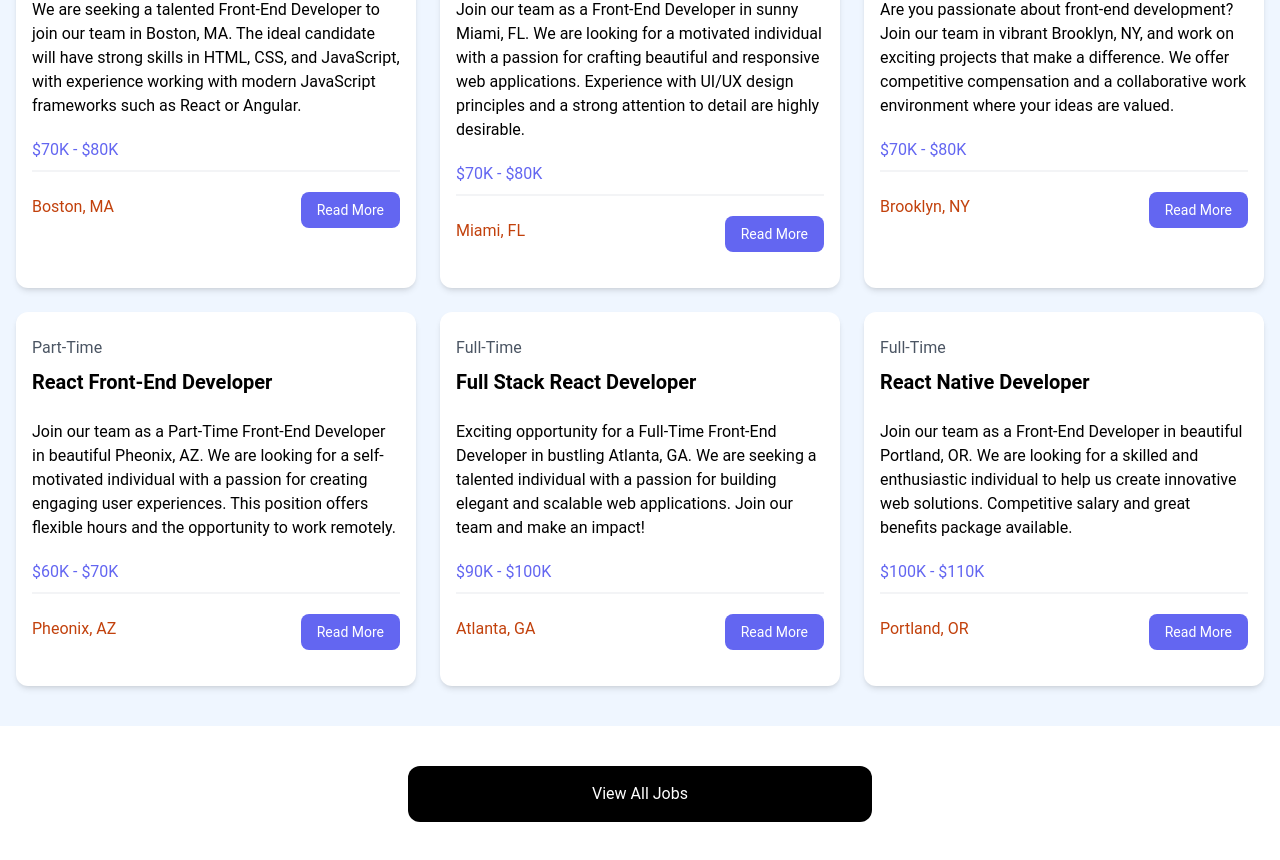
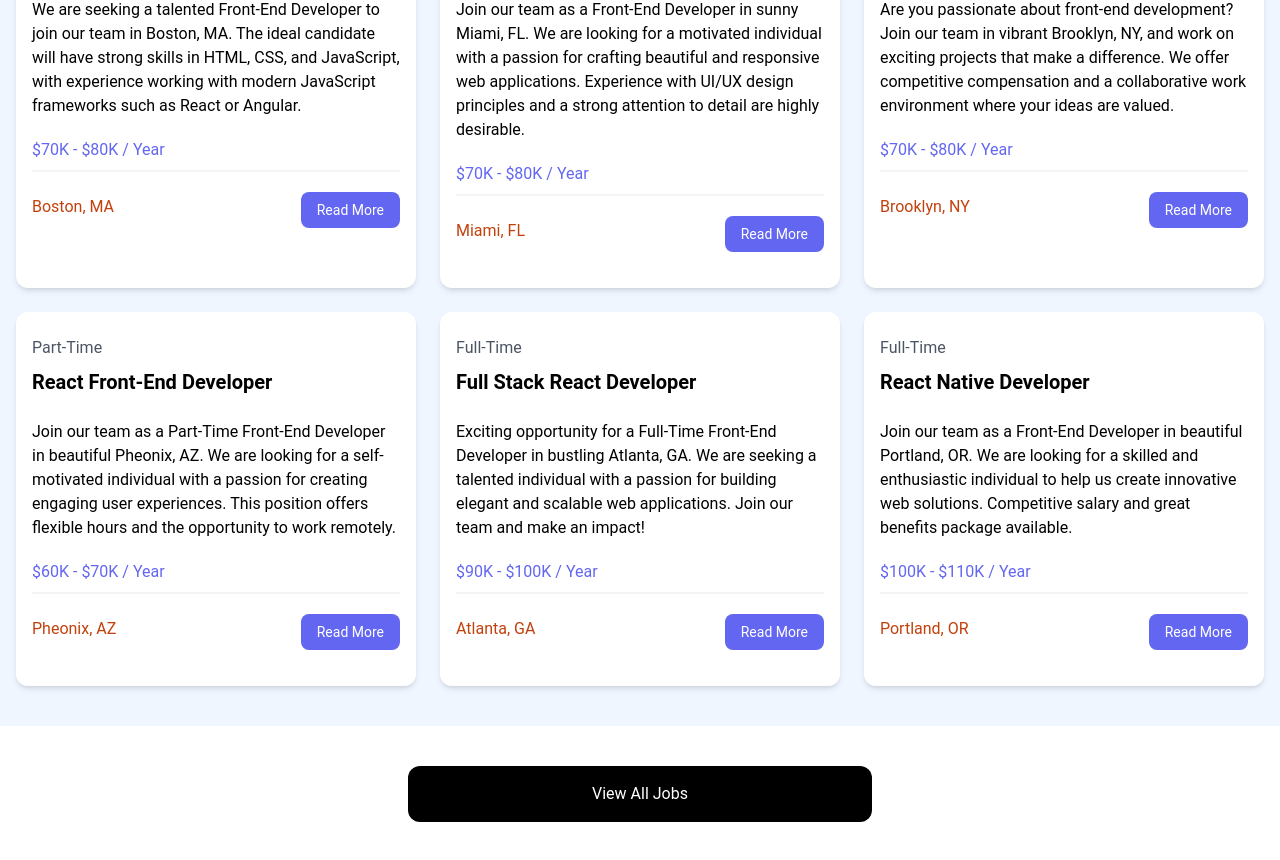
Before and after one commit to crypt096/react-crash-course-2024, a React (Vite) app: page / in a window 1280 px wide. Shown: the part 819-1679 px from the top of the page. Built offline with nearby package versions, Linux system fonts and the light colour scheme.

Commit message:
Update JobListings.tsx

```diff
--- a/src/components/JobListings.tsx
+++ b/src/components/JobListings.tsx
@@ -24,7 +24,7 @@
                   {job.description}
                 </div>
 
-                <h3 className="text-indigo-500 mb-2">{job.salary}</h3>
+                <h3 className="text-indigo-500 mb-2">{job.salary} / Year</h3>
 
                 <div className="border border-gray-100 mb-5"></div>
 
```
